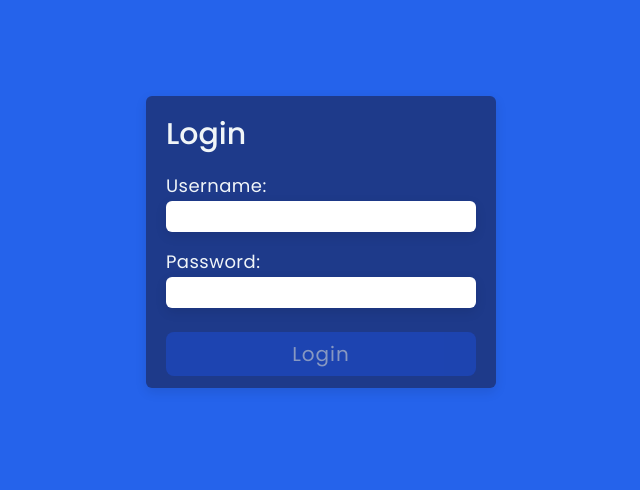
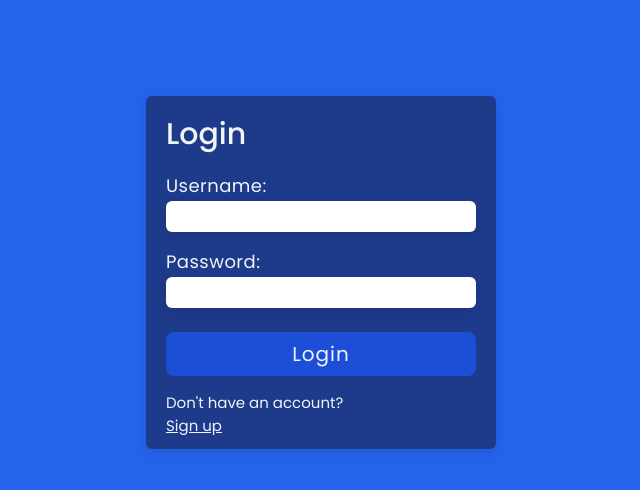
Before and after one commit to kawojue/user-registration, a React (Vite) app in the folder starter/: page /login in a window 1280 px wide. Shown: the top 490 px of the page, without its empty margins (319-959 px from the left). Built offline with nearby package versions, Linux system fonts and the light colour scheme.

Commit message:
[add] user route

```diff
--- a/starter/src/components/Login.tsx
+++ b/starter/src/components/Login.tsx
@@ -1,3 +1,5 @@
+import { Link } from "react-router-dom"
+
 const Login:React.FC = () => {
     return (
         <section className="container-center">
@@ -18,11 +20,15 @@ const Login:React.FC = () => {
                     </div>
                 </article>
                 <div className="btn-container">
-                    <button type="submit" className='btn' disabled={true}>
+                    <button type="submit" className='btn'>
                         Login
                     </button>
                 </div>
             </form>
+            <article className="user-route">
+                <p>Don't have an account?</p>
+                <Link to="/">Sign up</Link>
+            </article>
         </section>
     )
 }
--- a/starter/src/components/Register.tsx
+++ b/starter/src/components/Register.tsx
@@ -1,3 +1,4 @@
+import {Link} from 'react-router-dom'
 const Register:React.FC = () => {
     return (
         <section className="container-center">
@@ -29,6 +30,10 @@ const Register:React.FC = () => {
                     </button>
                 </div>
             </form>
+            <article className="user-route">
+                <p>Already have an account?</p>
+                <Link to="/login">Sign in</Link>
+            </article>
         </section>
     )
 }
```
